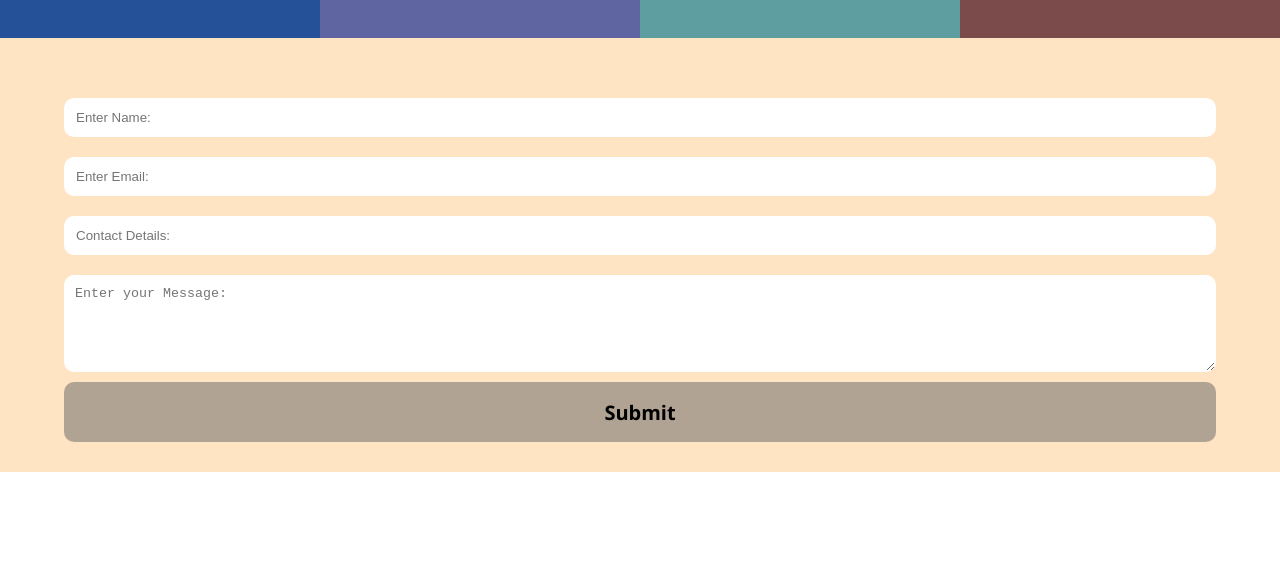
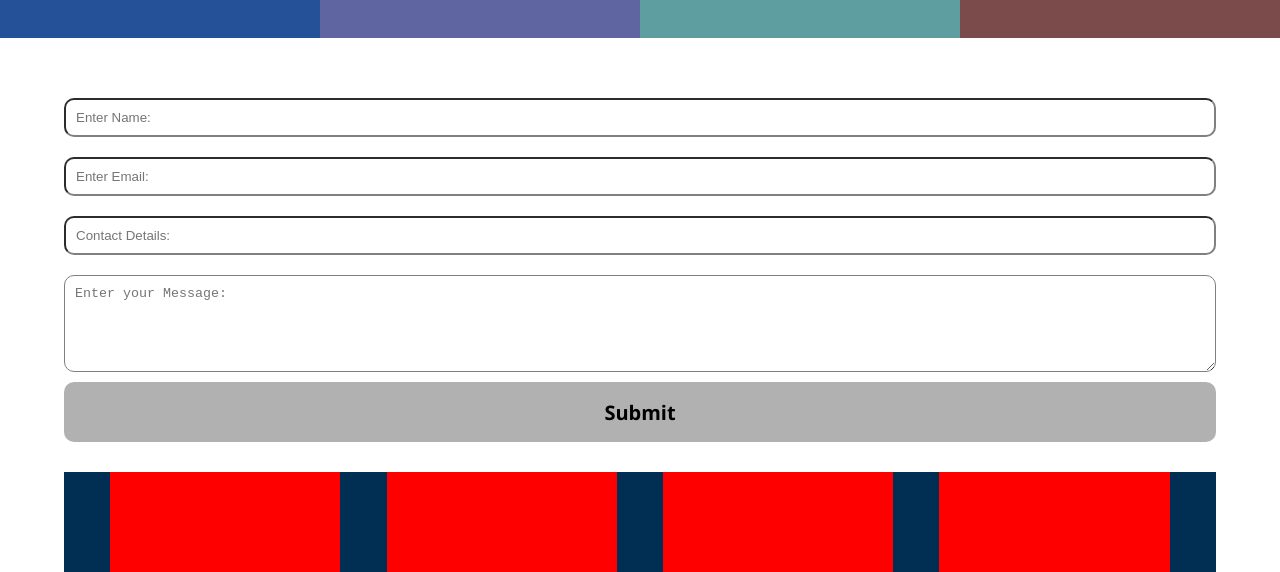
Before and after one commit to abhayjadav96/Project-3, a plain HTML site: page index.html in a window 1280 px wide. Shown: the part 2475-3047 px from the top of the page. Before the commit the page ends 2947 px from the top, so only its background shows below. Drawn offline with Linux system fonts and the light colour scheme; files whose address does not match are found by name.

Commit message:
0405230718

```diff
--- a/CSS/style.css
+++ b/CSS/style.css
@@ -371,7 +371,7 @@
 .contact_us{
 
     padding-top: 50px;
-    background-color: bisque;
+    /* background-color: bisque; */
     width: 100%;
 }
 
@@ -396,14 +396,58 @@
 
     .textfield{
         border-radius: 10px;
-    border-color: transparent;
+        outline: none;                 /* correct this */
+        border-color: grey;
         padding: 10px 10px;
         margin-bottom: 10px;
         margin-top: 10px;
+
     }
 
     .textfield:focus{
 
         outline: none;
-    box-shadow: inset 2px  2px 2px rgba(13, 156, 251, 0.7);
+        box-shadow: inset 0  0 4px rgba(13, 156, 251, 0.7);
     }
+
+    /* >>>>>>>>>>>>>>>>>>>>>>>>>>>>>>>>>>>>>>>>>>>>>>>>>>>>>>>>>>>>>>>>>>>>>>>>>>>>>>>>>> */
+
+    .footer_container{
+
+        background-color: rgb(1, 47, 83);
+        width: 90%;
+
+        justify-content: space-evenly;
+    }
+
+    .footer_sec1{
+
+        padding-top: 50px;
+        padding-bottom: 50px;
+        width:20%;
+        background-color: red;
+    }
+
+    .footer_sec2{
+
+        padding-top: 50px;
+        padding-bottom: 50px;
+        width:20%;
+        background-color: red;
+    }
+
+    .footer_sec3{
+
+        padding-top: 50px;
+        padding-bottom: 50px;
+        width:20%;
+        background-color: red;
+    }
+
+    .footer_sec4{
+
+        padding-top: 50px;
+        padding-bottom: 50px;
+        width:20%;
+        background-color: red;
+    }
--- a/index.html
+++ b/index.html
@@ -322,6 +322,38 @@
     </section>
 
 
+    <!-- >>>>>>>>>>>>>>>>>>>>>>>>>>>>>>>>>>>>>>>>>>>>>>>>>>>>>>>>>>>>>>>>>>>>>>>>>>>>>>>>>>>>>>>>>>>>>>>>>>>>>>>>>>> -->
+
+    <footer class="footer container_center">
+
+        <section class="footer_container container">
+
+            <div class="footer_sec1">
+
+            </div>
+
+            <div class="footer_sec2">
+
+
+            </div>
+
+            <div class="footer_sec3">
+
+
+            </div>
+
+            <div class="footer_sec4">
+
+
+            </div>
+
+        </section>
+
+
+
+    </footer>
+
+
 
 
 </body>
```
Lines whose indentation alone changed are shown as unchanged.
